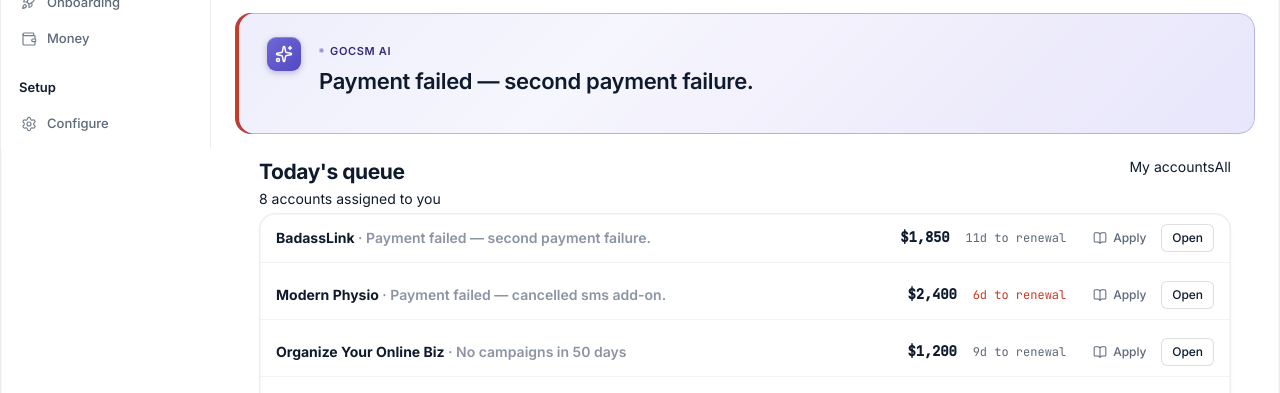
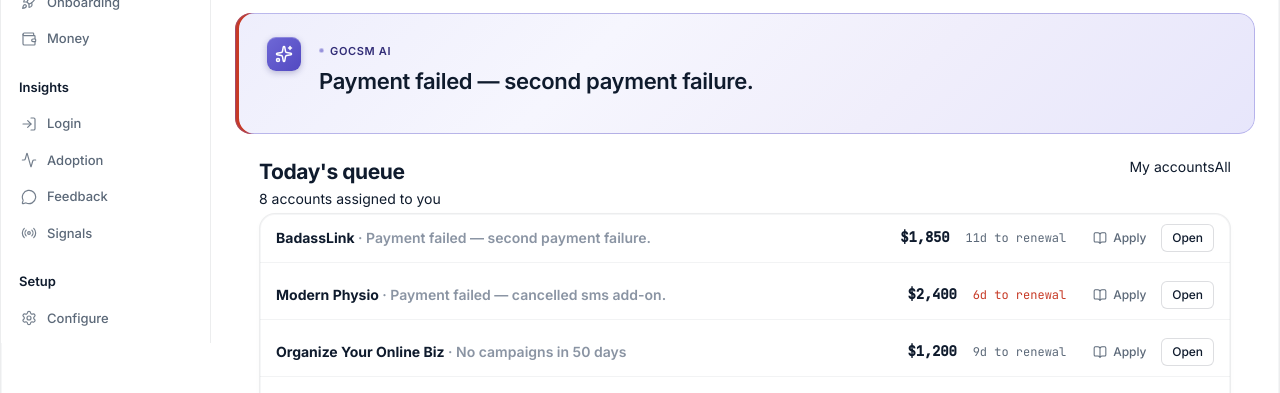
Before and after one commit to sunny-gocsm/sunny-gocsm.github.io, a React (Vite) app: page / in a window 1280 px wide. Shown: the part 178-571 px from the top of the page. Built offline with nearby package versions, Linux system fonts and the light colour scheme.

Commit message:
Changes
Co-authored-by: sunny-gocsm <239086817+sunny-gocsm@users.noreply.github.com>

```diff
--- a/src/components/AppLayout.tsx
+++ b/src/components/AppLayout.tsx
@@ -9,6 +9,15 @@ const GROUPS = [
       { id: "playbooks", label: "Playbooks", icon: "book-open" },
       { id: "onboarding", label: "Onboarding", icon: "rocket" },
       { id: "money", label: "Money", icon: "wallet" },
+    ],
+  },
+  {
+    label: "Insights",
+    items: [
+      { id: "insights-login", label: "Login", icon: "log-in" },
+      { id: "insights-adoption", label: "Adoption", icon: "activity" },
+      { id: "insights-feedback", label: "Feedback", icon: "message-circle" },
+      { id: "insights-signals", label: "Signals", icon: "radio" },
     ],
   },
   {
@@ -24,6 +33,10 @@ const PATH_FOR: Record<string, string> = {
   onboarding: "/onboarding",
   money: "/money",
   configure: "/configure",
+  "insights-login": "/insights/login",
+  "insights-adoption": "/insights/adoption",
+  "insights-feedback": "/insights/feedback",
+  "insights-signals": "/insights/signals",
 };
 
 function activeId(pathname: string): string {
@@ -32,6 +45,10 @@ function activeId(pathname: string): string {
   if (pathname.startsWith("/playbooks")) return "playbooks";
   if (pathname.startsWith("/onboarding")) return "onboarding";
   if (pathname.startsWith("/money")) return "money";
+  if (pathname.startsWith("/insights/adoption")) return "insights-adoption";
+  if (pathname.startsWith("/insights/feedback")) return "insights-feedback";
+  if (pathname.startsWith("/insights/signals")) return "insights-signals";
+  if (pathname.startsWith("/insights")) return "insights-login";
   if (pathname.startsWith("/configure")) return "configure";
   return "today";
 }
```
